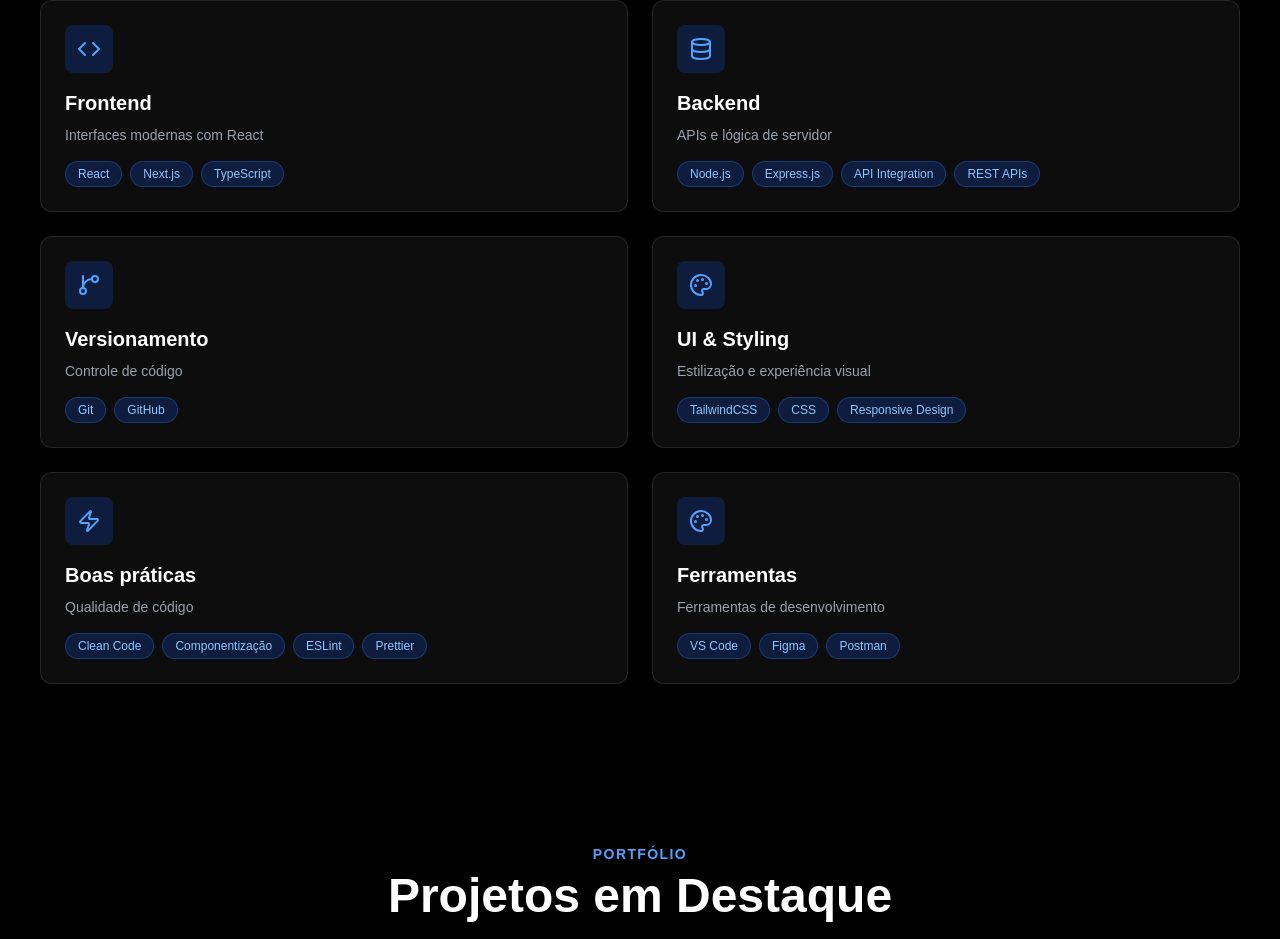
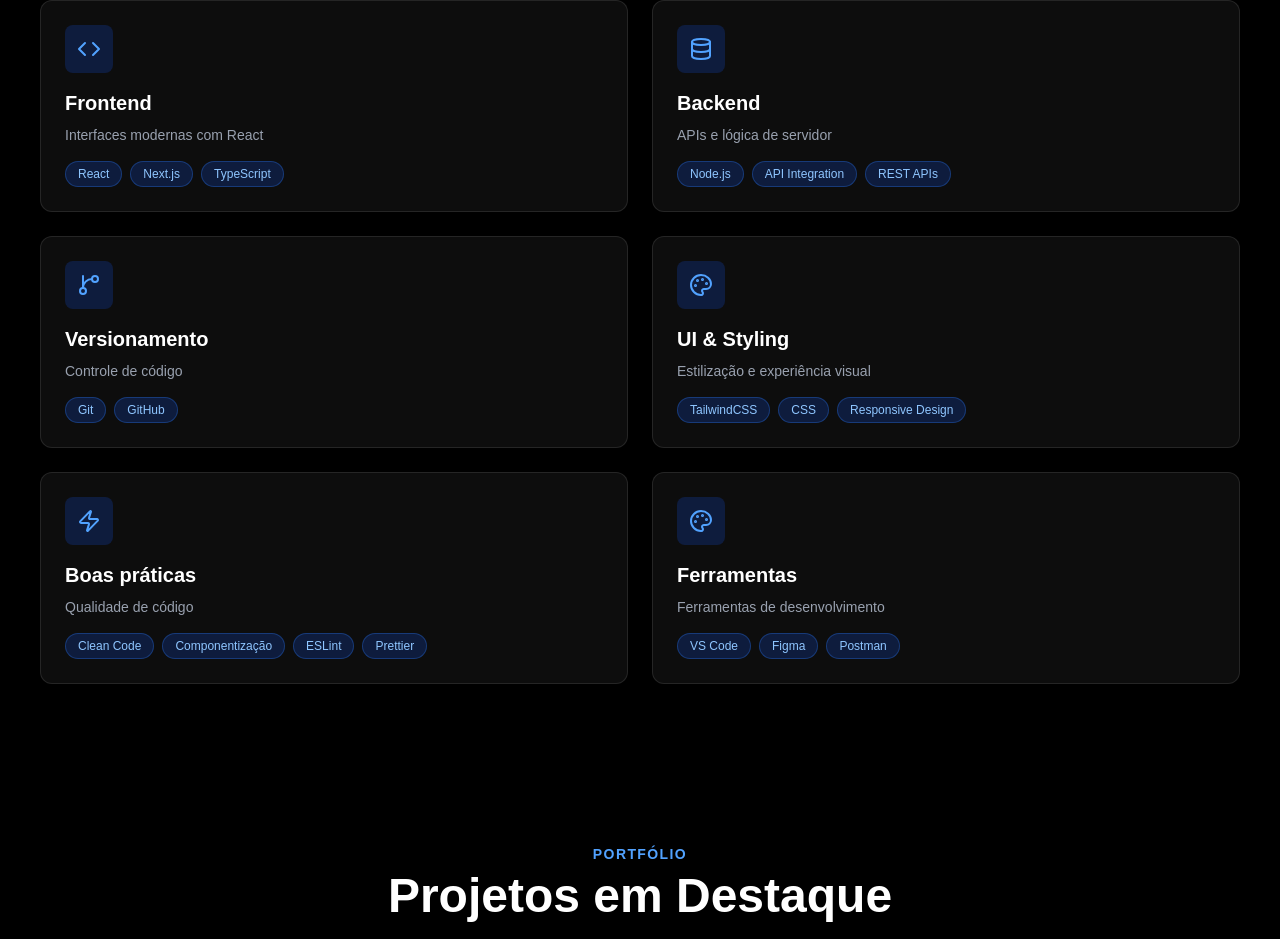
Before and after one commit to Hugo-Ferrari/Portifolio-react, a Next.js app: page / in a window 1280 px wide. Shown: the part 2180-3119 px from the top of the page. Built offline with nearby package versions, Linux system fonts and the light colour scheme.

Commit message:
atualizando textos

```diff
--- a/app/components/sections/Skills/Habilidades.tsx
+++ b/app/components/sections/Skills/Habilidades.tsx
@@ -13,7 +13,7 @@
     icon: Database,
     title: "Backend",
     description: "APIs e lógica de servidor",
-    items: ["Node.js","Express.js","API Integration","REST APIs"]
+    items: ["Node.js","API Integration","REST APIs"]
 },
 {
     icon: GitBranch,
```
